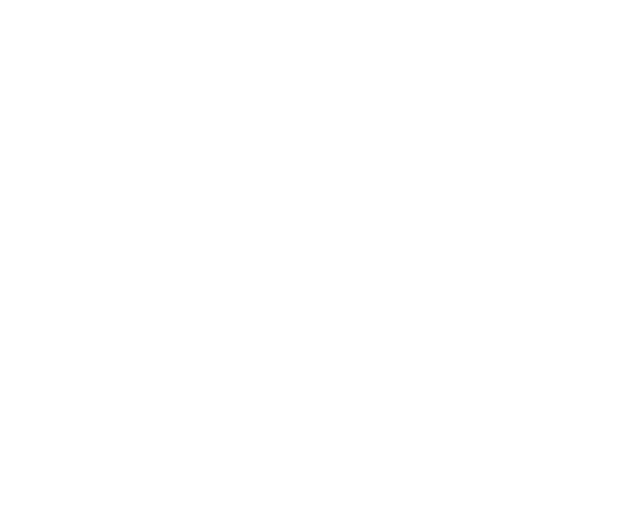
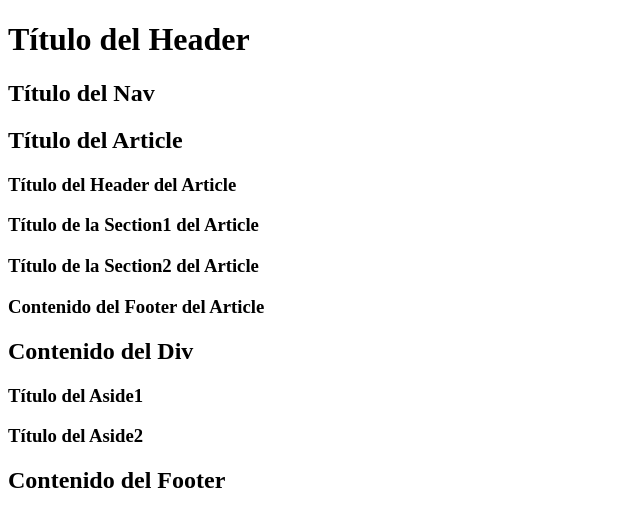
Before and after one commit to carmonacz/estructurabasicahtml, a plain HTML site: page index.html in a window 1280 px wide. Shown: the whole page, without its empty margins (0-640 px from the left). Drawn offline with Linux system fonts and the light colour scheme.

Commit message:
Add todas las etiquetas

```diff
--- a/index.html
+++ b/index.html
@@ -7,6 +7,20 @@
     <title>Estructura básica de HTML</title>
   </head>
   <body>
-    <header></header>
+    <header><h1>Título del Header</h1></header>
+    <nav><h2>Título del Nav</h2></nav>
+    <article>
+      <h2>Título del Article</h2>
+      <header><h3>Título del Header del Article</h3></header>
+      <section><h3>Título de la Section1 del Article</h3></section>
+      <section><h3>Título de la Section2 del Article</h3></section>
+      <footer><h3>Contenido del Footer del Article</h3></footer>
+    </article>
+    <div>
+      <h2>Contenido del Div</h2>
+      <aside><h3>Título del Aside1</h3></aside>
+      <aside><h3>Título del Aside2</h3></aside>
+    </div>
+    <footer><h2>Contenido del Footer</h2></footer>
   </body>
 </html>
```
